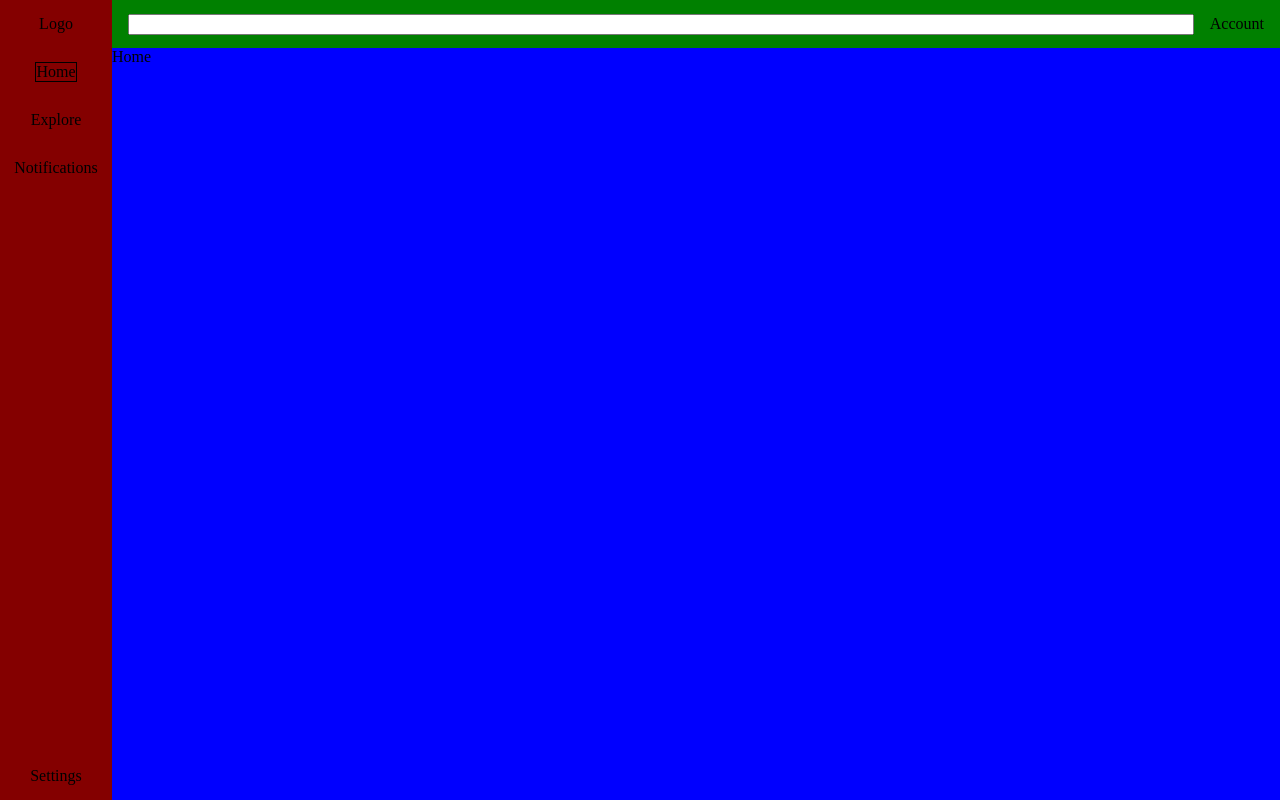
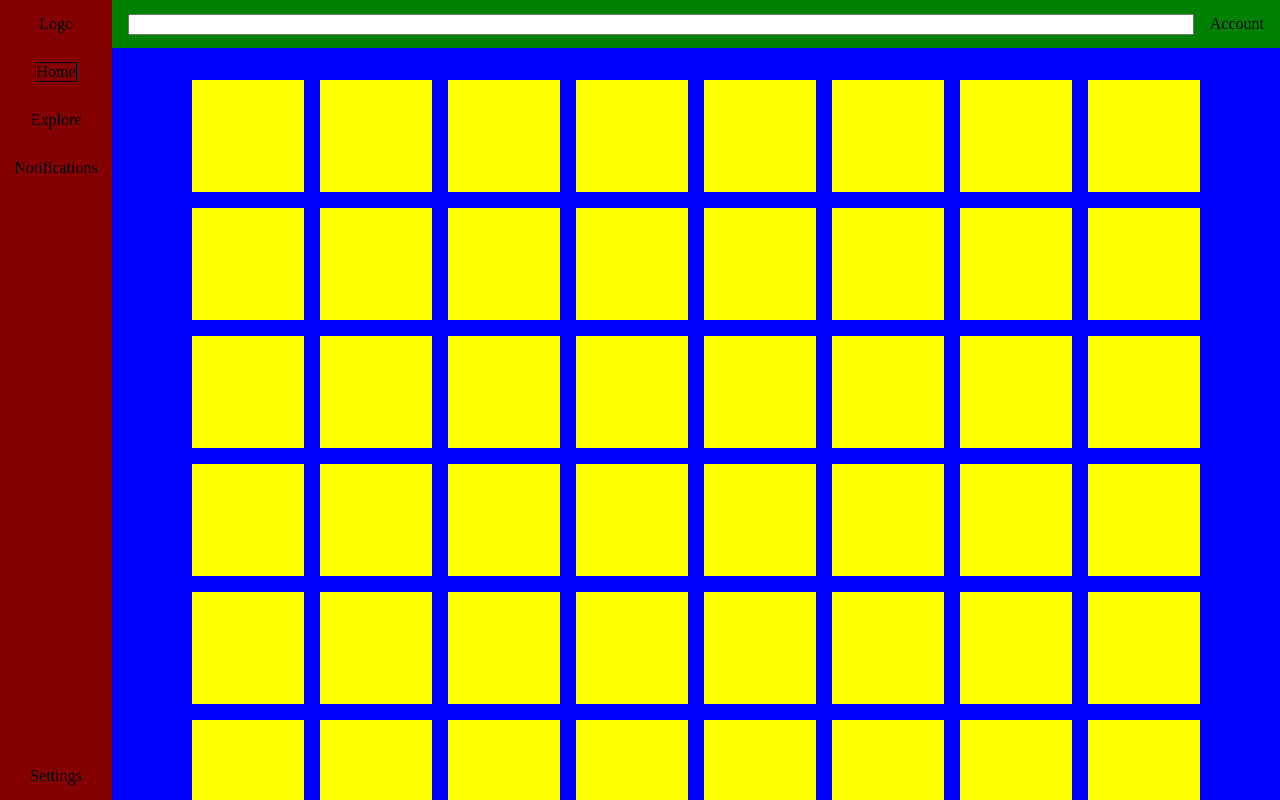
Before and after one commit to shsuarivas/Sous-Chef, a React (Vite) app in the folder Frontend/: page / in a window 1280 px wide. Built offline with nearby package versions, Linux system fonts and the light colour scheme.

Commit message:
Add simple homepage layout

```diff
--- a/Frontend/src/MainPage/pages/HomePage/HomePage.jsx
+++ b/Frontend/src/MainPage/pages/HomePage/HomePage.jsx
@@ -1,7 +1,25 @@
-export default function HomePage() {
+import styles from './HomePage.module.scss';
+
+function Recipe() {
     return (
         <>
-            Home
+            <div className={styles.recipe_div}>
+
+            </div>
+        </>
+    );
+}
+
+export default function HomePage() {
+
+    let recipes = [];
+    for (let i=0; i<50; i++) recipes.push(<Recipe />);
+
+    return (
+        <>
+            <div className={styles.main_div}>
+                {recipes}
+            </div>
         </>
     );
 };
--- a/Frontend/src/MainPage/pages/HomePage/HomePage.module.scss
+++ b/Frontend/src/MainPage/pages/HomePage/HomePage.module.scss
@@ -0,0 +1,16 @@
+.main_div {
+    padding: 2rem;
+
+    display: flex;
+    flex-wrap: wrap;
+    justify-content: center;
+
+    gap: 1rem;
+}
+
+.recipe_div {
+    width: 7rem;
+    height: 7rem;
+
+    background-color: yellow;
+}
```
